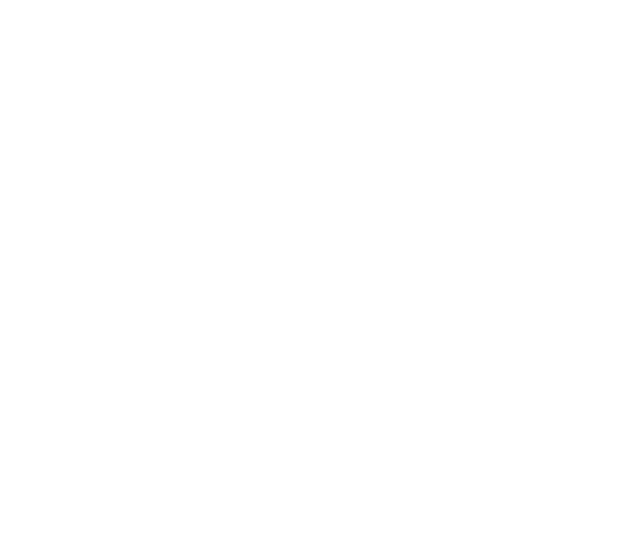
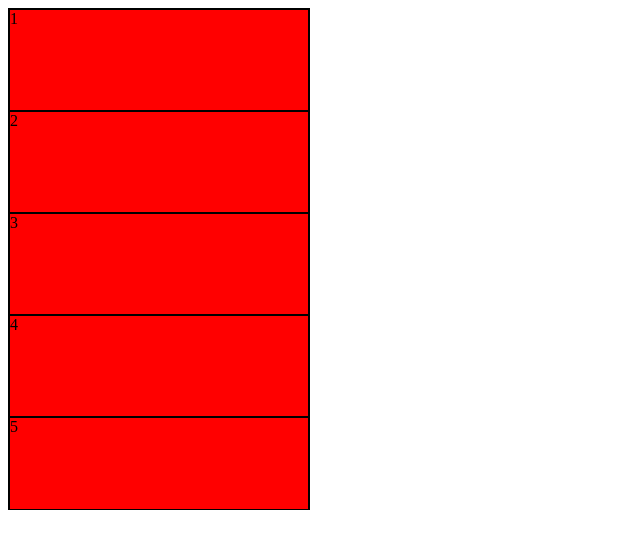
Before and after one commit to moyoha/vue-feature, a Vue app: page /infinite-scroll in a window 1280 px wide. Before the commit this address had no page. Shown: the top 548 px of the page, without its empty margins (0-640 px from the left). Built offline with nearby package versions, Linux system fonts and the light colour scheme.

Commit message:
无限滚动

```diff
--- /dev/null
+++ b/src/components/InfiniteScroll/index.vue
@@ -0,0 +1,70 @@
+<template>
+  <div class="container" ref="containerEl">
+    <div class="top" ref="topEl" :style="{ height: `${100 * startIndex}px` }"></div>
+    <div v-for="item in data" :key="item" class="item">{{ item }}</div>
+    <div class="bottom" ref="bottomEl"></div>
+  </div>
+</template>
+
+<script lang="ts" setup>
+import { ref, onMounted, nextTick } from 'vue';
+
+const topEl = ref<HTMLDivElement | null>(null);
+const bottomEl = ref<HTMLDivElement | null>(null);
+
+const data = ref([1, 2, 3, 4, 5, 6, 7, 8, 9, 10]);
+const startIndex = ref(0);
+
+const topObserver = new IntersectionObserver((entries) => {
+  entries.forEach((entry) => {
+    if (entry.isIntersecting) {
+      console.log('topObserver', entry);
+    }
+  });
+});
+
+let bottomIsShow = false;
+const containerEl = ref<HTMLDivElement | null>(null);
+
+
+onMounted(async () => {
+  // await nextTick();
+  // topObserver.observe(topEl.value!);
+  const bottomObserver = new IntersectionObserver((entries) => {
+    entries.forEach((entry) => {
+      console.log('bottomObserver-------------', entry);
+      if (entry.isIntersecting) {
+        bottomIsShow = true;
+        // 加载数据
+        setTimeout(() => {
+          for (let i = 0; i < 10; i++) {
+            data.value.push(data.value.length + 1);
+          }
+        }, 1000);
+      } else {
+        bottomIsShow = false;
+      }
+    });
+  }, {
+    root: containerEl.value,
+    rootMargin: '0px 0px 500px 0px'
+  });
+  bottomObserver.observe(bottomEl.value!);
+});
+</script>
+
+<style lang="scss" scoped>
+.container {
+  height: 500px;
+  width: 300px;
+  overflow: auto;
+  position: relative;
+  border: 1px solid #000;
+
+  .item {
+    background-color: red;
+    height: 100px;
+    border: 1px solid #000;
+  }
+}
+</style>
--- a/src/router/index.ts
+++ b/src/router/index.ts
@@ -1,5 +1,5 @@
-import { createRouter, createWebHistory } from 'vue-router'
-import HomeView from '../App.vue'
+import { createRouter, createWebHistory } from 'vue-router';
+import HomeView from '../App.vue';
 
 const router = createRouter({
   history: createWebHistory(import.meta.env.BASE_URL),
@@ -19,7 +19,12 @@
       name: 'rich-input',
       component: () => import('@/views/RichInputPage.vue')
     },
+    {
+      path: '/infinite-scroll',
+      name: 'infinite-scroll',
+      component: () => import('@/views/InfiniteScroll.vue')
+    },
   ]
-})
+});
 
-export default router
+export default router;
--- /dev/null
+++ b/src/views/InfiniteScroll.vue
@@ -0,0 +1,9 @@
+<template>
+  <InfiniteScroll></InfiniteScroll>
+</template>
+
+<script lang="ts" setup>
+import { ref, onMounted } from 'vue';
+import InfiniteScroll from "@/components/InfiniteScroll/index.vue";
+
+</script>
```
Also changed, not shown: .eslintrc.cjs.
